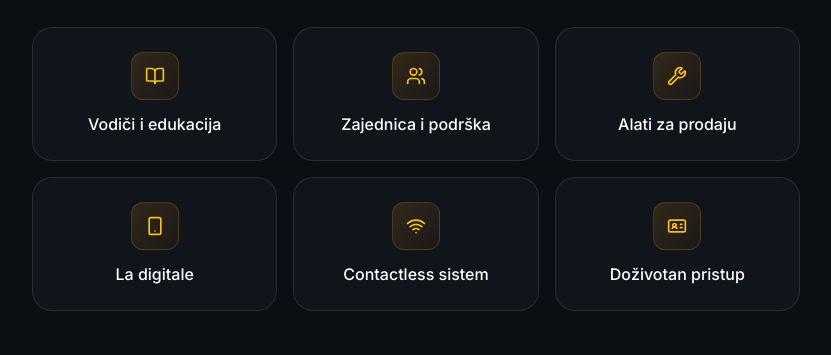
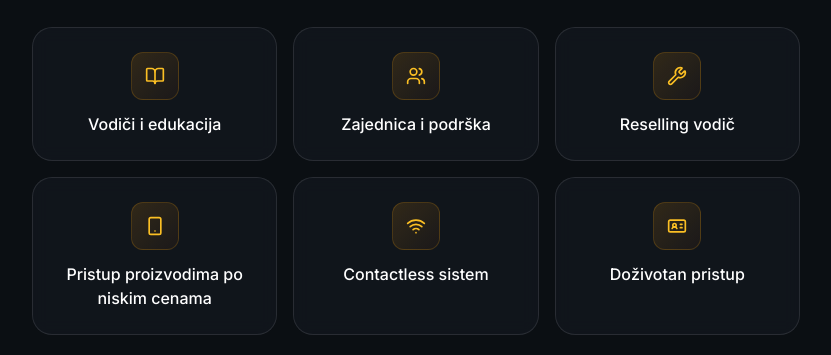
Before and after one commit to lukamacura/realreselling, a Next.js app: page /postaniclan in a window 1280 px wide. Shown: the part 3549-3904 px from the top of the page, without its empty margins (224-1055 px from the left). Built offline with nearby package versions, Linux system fonts and the light colour scheme; no server answers.

Commit message:
sitne izmenice

```diff
--- a/app/postaniclan/page.tsx
+++ b/app/postaniclan/page.tsx
@@ -28,8 +28,8 @@ import { BookOpen, Users, Wrench, Smartphone, Wifi } from "lucide-react";
 const VALUE_ITEMS: { icon: LucideIcon; label: string }[] = [
   { icon: BookOpen, label: "Vodiči i edukacija" },
   { icon: Users, label: "Zajednica i podrška" },
-  { icon: Wrench, label: "Alati za prodaju" },
-  { icon: Smartphone, label: "La digitale" },
+  { icon: Wrench, label: "Reselling vodič" },
+  { icon: Smartphone, label: "Pristup proizvodima po niskim cenama" },
   { icon: Wifi, label: "Contactless sistem" },
   { icon: IdCard, label: "Doživotan pristup" },
 ];
```
